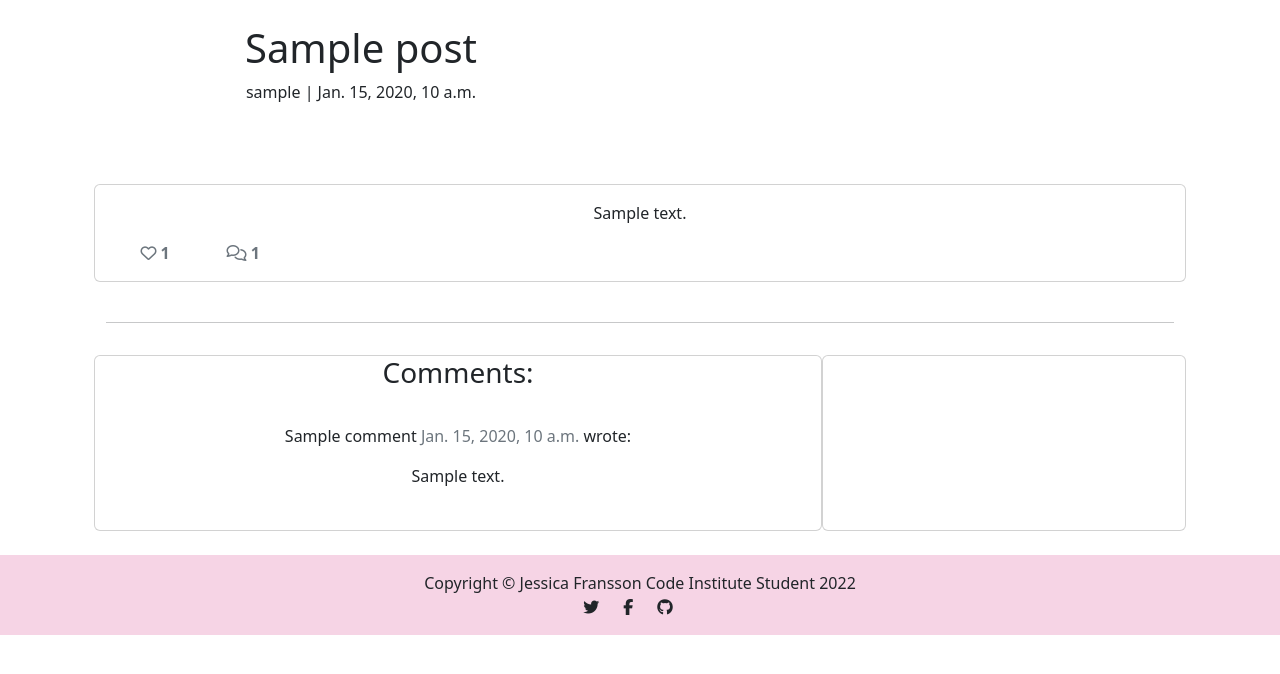
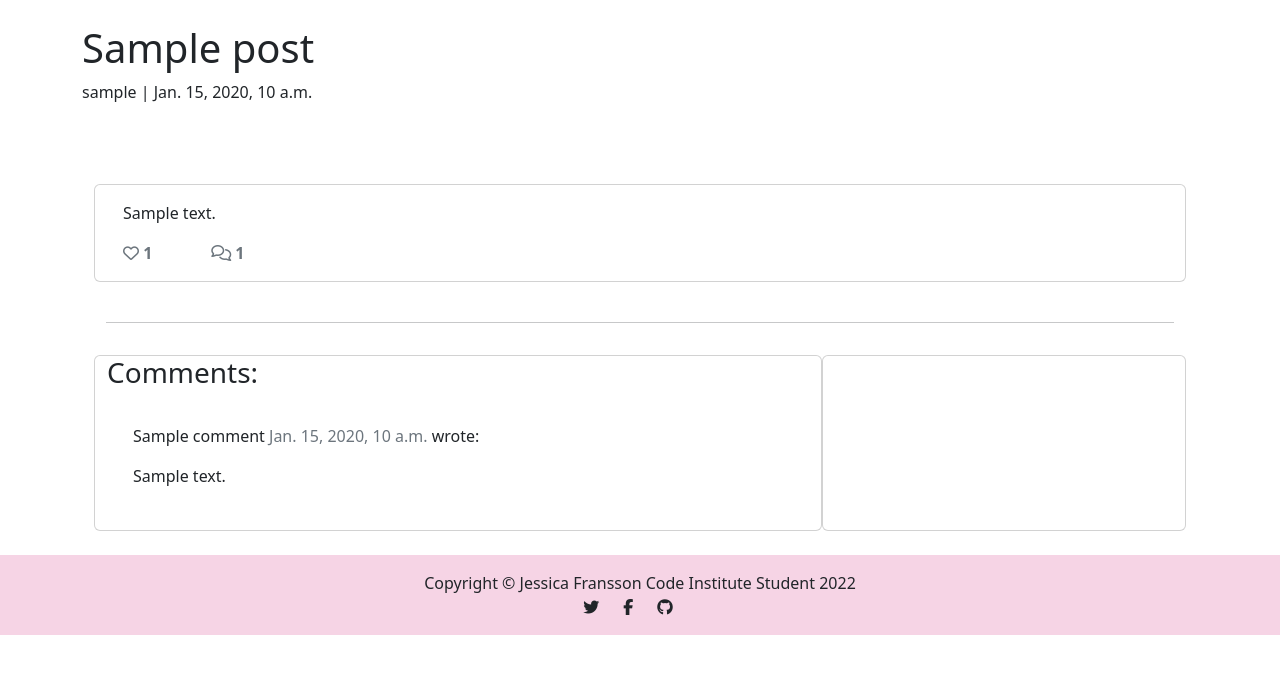
Before and after one commit to jessicafransson/bake-me-a-cake, a Django app: a page that uses templates/recipe_detail.html in a window 1280 px wide. Shown: the part 76-750 px from the top of the page. Run offline with Django 3.2, Linux system fonts and the light colour scheme; tables that the repository leaves empty hold one stand-in row (values such as "Sample post"); some libraries are stand-ins or nearby versions; some web fonts are replaced.

Commit message:
added text to left inside recipe

```diff
--- a/templates/index.html
+++ b/templates/index.html
@@ -25,8 +25,8 @@
                                 </div>
                             </div>
                             <a href="{% url 'post_detail' post.slug %}" class="post-link">
-                                <h2 class="card-title text-left">{{ post.title }}</h2>
-                                <p class="card-text text-left">{{ post.excerpt }}</p>
+                                <h2 class="card-title">{{ post.title }}</h2>
+                                <p class="card-text">{{ post.excerpt }}</p>
                             </a>
                             <hr />
                             <p class="card-text text-muted h6">{{ post.created_on}} <i class="far fa-heart"></i>
--- a/templates/recipe_detail.html
+++ b/templates/recipe_detail.html
@@ -6,7 +6,7 @@
 
 {% load crispy_forms_tags %}
 
-<main class="container text-center g-5">
+<main class="container g-5">
     <div class="row justify-content-center mt-4 mb-5">
         <div class="row g-0">
             <div class="col-md-6 masthead-text">
@@ -33,7 +33,7 @@
                 <div class="card-body">
                     <!-- The recipe content goes inside the card-text. -->
                     <!-- Use the | safe filter inside the template tags -->
-                    <p class="card-text ">
+                    <p class="card-text left">
                         {{ post.content | safe }}
                     </p>
                     <div class="row">
```
Also changed, not shown: static/css/style.css (+8 -0 lines).
